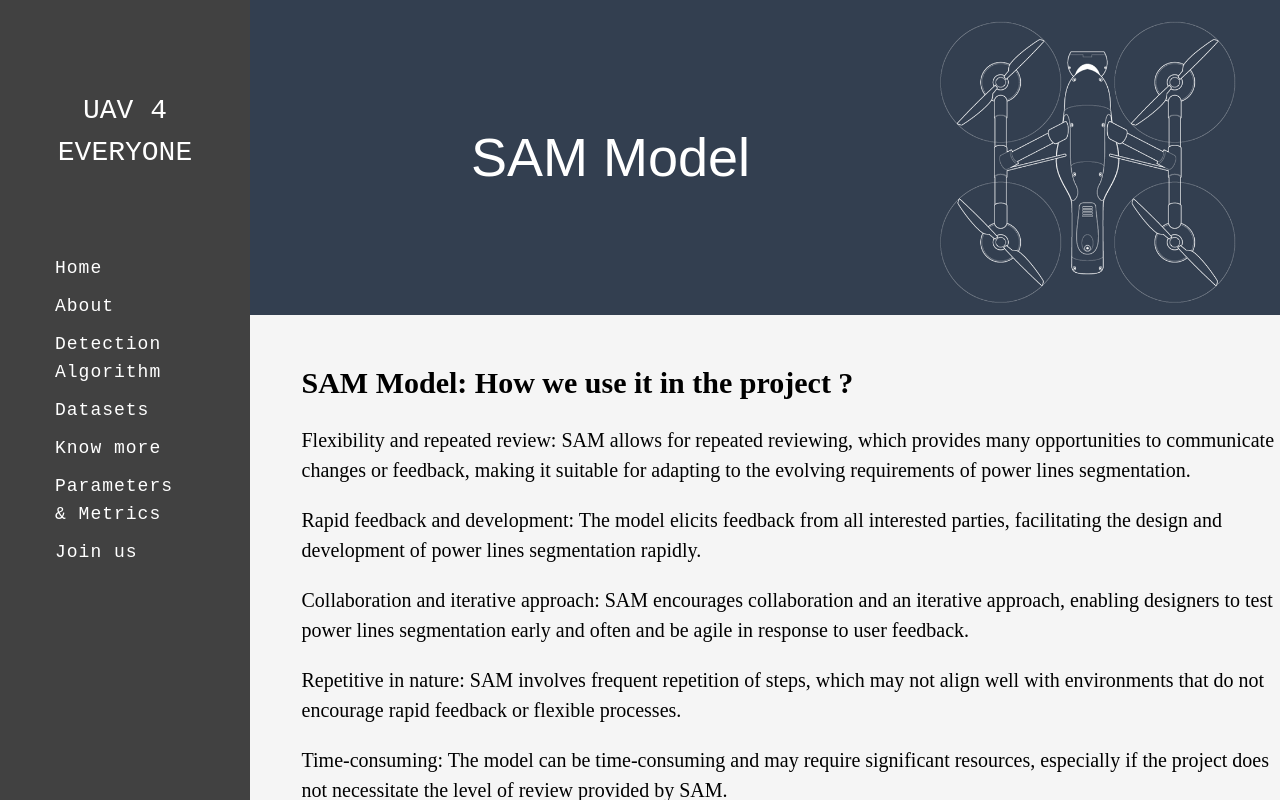
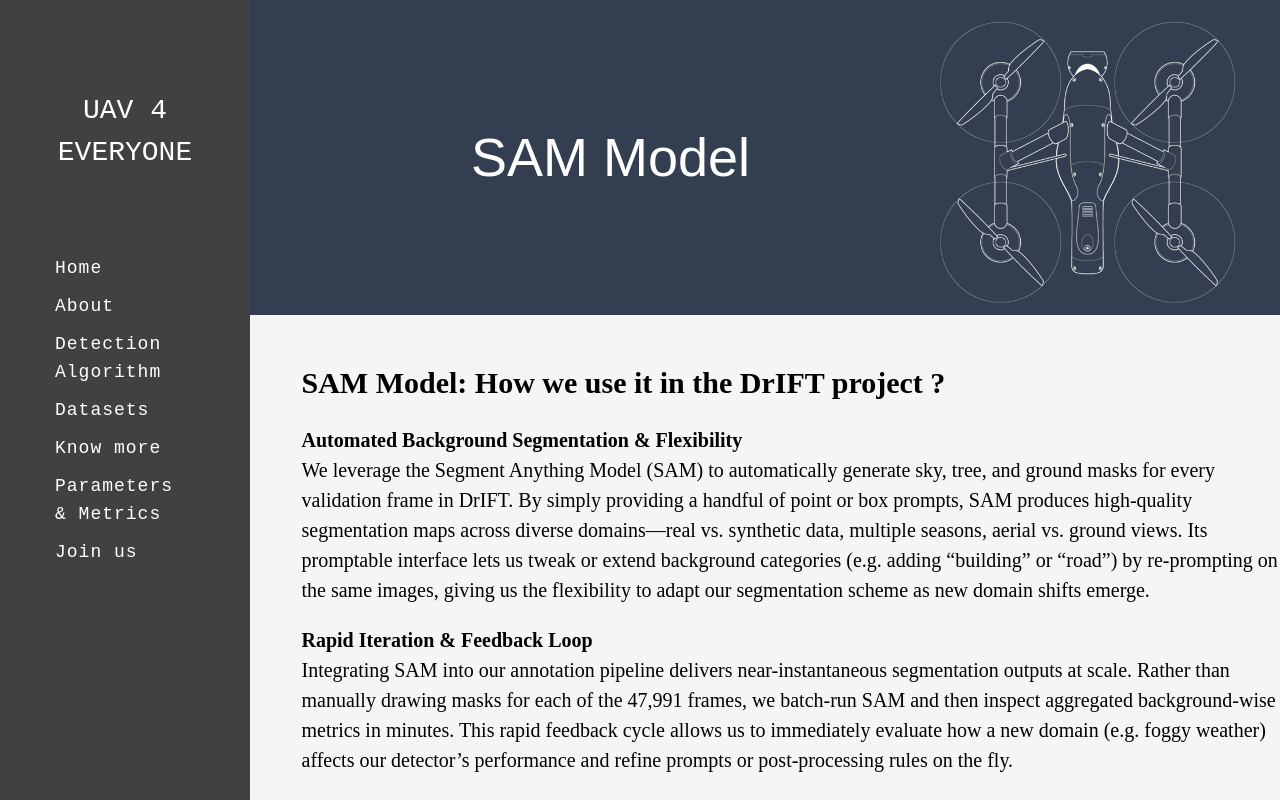
Before and after one commit to CaoJZ-01/UAV_4_Everyone, a React (Create React App) app: page /Samdescription in a window 1280 px wide. Built offline with nearby package versions, Linux system fonts and the light colour scheme.

Commit message:
change sam know more

```diff
--- a/src/components/Samdescription.js
+++ b/src/components/Samdescription.js
@@ -16,30 +16,34 @@ function Samdescription() {
           <Title text="SAM Model" />
         </div>
         <div className="modeldescription-container">
-          <h1 className="modeldescription-title">SAM Model: How we use it in the project ?</h1>
+          <h1 className="modeldescription-title">SAM Model: How we use it in the DrIFT project ?</h1>
           <br/>
           <p className="modeldescription-paragraph">
-            Flexibility and repeated review: SAM allows for repeated reviewing, which provides many opportunities
-            to communicate changes or feedback, making it suitable for adapting to the evolving requirements of
-            power lines segmentation.
+          <strong>Automated Background Segmentation & Flexibility</strong>
+          <br/>
+          We leverage the Segment Anything Model (SAM) to automatically generate sky, tree, and ground masks for every validation frame in DrIFT. By simply providing a handful of point or box prompts, SAM produces high-quality segmentation maps across diverse domains—real vs. synthetic data, multiple seasons, aerial vs. ground views. Its promptable interface lets us tweak or extend background categories (e.g. adding “building” or “road”) by re-prompting on the same images, giving us the flexibility to adapt our segmentation scheme as new domain shifts emerge.
           </p>
           <p className="modeldescription-paragraph">
-            Rapid feedback and development: The model elicits feedback from all interested parties,
-            facilitating the design and development of power lines segmentation rapidly.
+          <strong>Rapid Iteration & Feedback Loop</strong>
+          <br/>
+          Integrating SAM into our annotation pipeline delivers near-instantaneous segmentation outputs at scale. Rather than manually drawing masks for each of the 47,991 frames, we batch-run SAM and then inspect aggregated background-wise metrics in minutes. This rapid feedback cycle allows us to immediately evaluate how a new domain (e.g. foggy weather) affects our detector’s performance and refine prompts or post-processing rules on the fly.
           </p>
           <p className="modeldescription-paragraph">
-            Collaboration and iterative approach: SAM encourages collaboration and an iterative approach,
-            enabling designers to test power lines segmentation early and often and be agile in response to
-            user feedback.
+          <strong>Collaborative, Human-in-the-Loop Refinement</strong>
+          <br/>
+          Although SAM excels at zero- or few-shot segmentation, some edge cases (e.g. heavily occluded drones against dense foliage) still require human oversight. We export SAM’s initial masks into CVAT, where annotators correct any mis-segmentations. Those corrections inform updated prompt sets, which we feed back into SAM—enabling an iterative collaboration that balances automation speed with annotation accuracy.
           </p>
           <p className="modeldescription-paragraph">
-            Repetitive in nature: SAM involves frequent repetition of steps, which may not align well with
-            environments that do not encourage rapid feedback or flexible processes.
+          <strong>Repetitive Tasks & Scalability</strong>
+          <br/>
+          Running SAM over tens of thousands of frames is inherently repetitive, but it scales far better than fully manual annotation. We mitigate the monotony by grouping similar scenes (same domain and season) and re-using prompting strategies, yet the volume of data still demands careful orchestration—automated job scheduling, progressive validation, and spot checks to catch drift in segmentation quality.
           </p>
           <p className="modeldescription-paragraph">
-            Time-consuming: The model can be time-consuming and may require significant resources,
-            especially if the project does not necessitate the level of review provided by SAM.
+          <strong>Compute & Resource Trade-Offs</strong>
+          <br/>
+          Generating and refining segmentation masks with SAM can be time-consuming and compute-intensive—especially when re-prompting to handle challenging backgrounds like snowy or foggy scenes. The model’s GPU requirements and the human review loop add overhead. However, this upfront investment in precise background maps is crucial: it underpins our background-wise evaluation metrics and ultimately strengthens the robustness of our domain-adaptation benchmarks.
           </p>
+          <br/>
         </div>
 
       </div>
```
